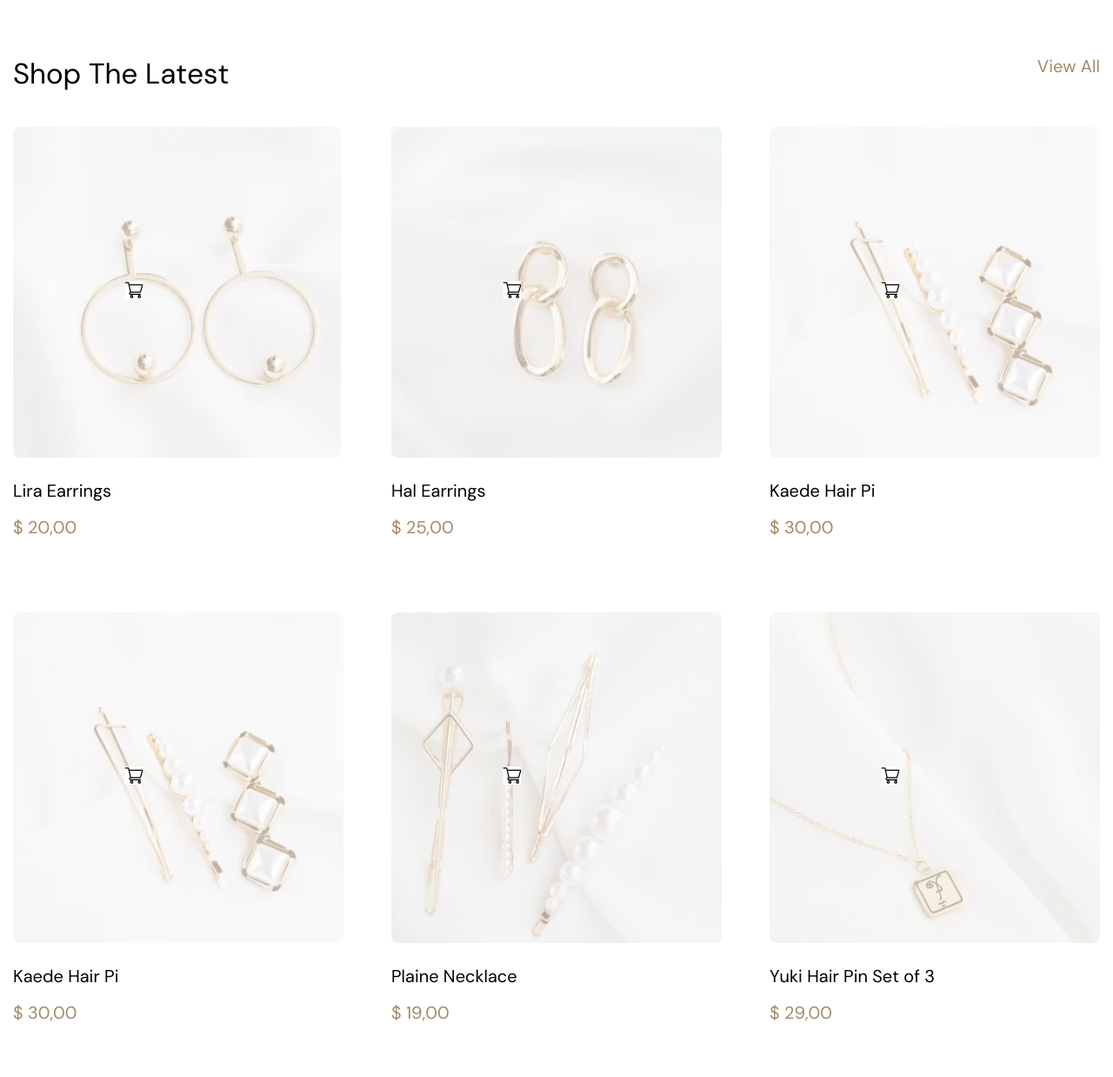
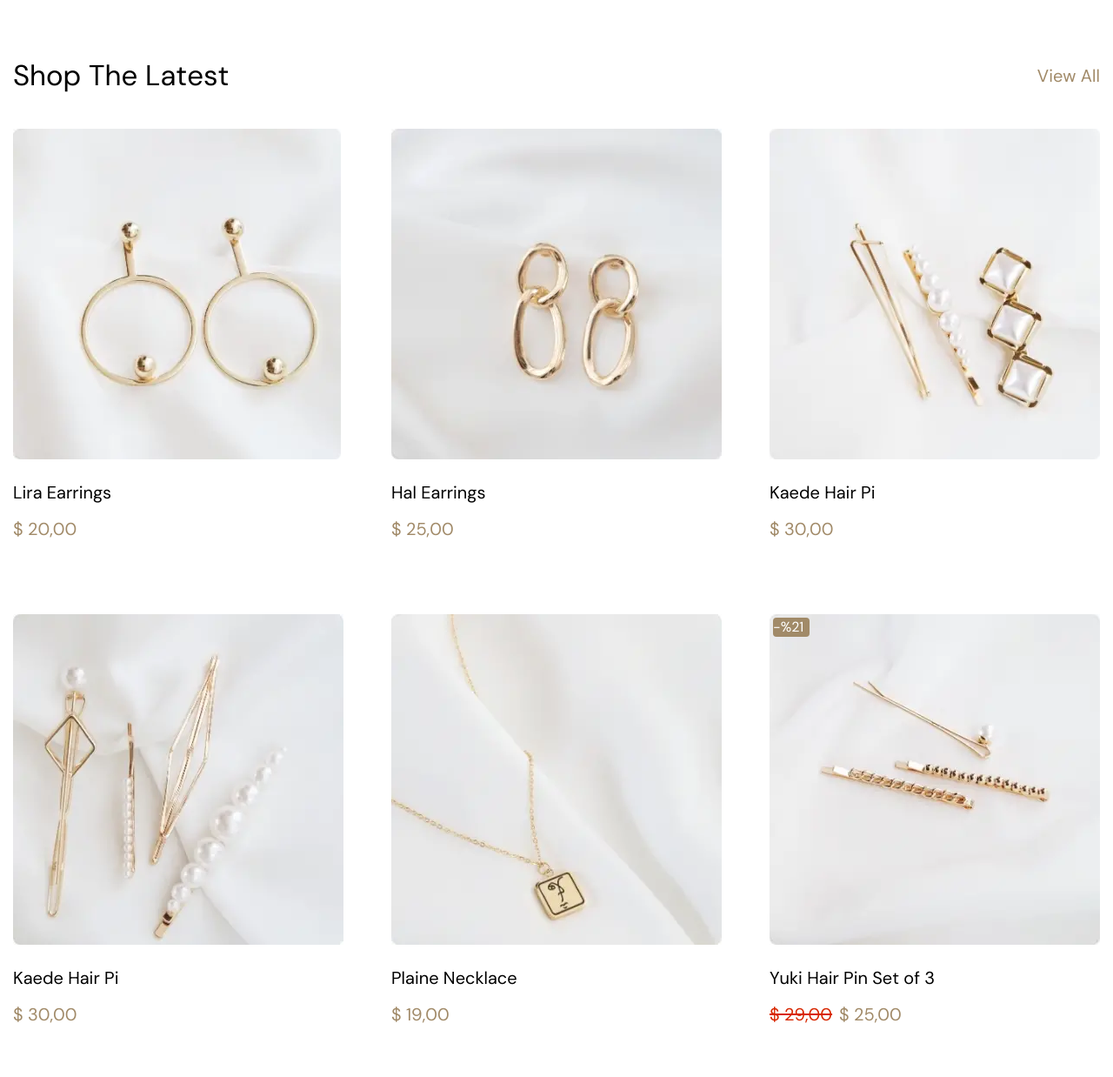
Before and after one commit to SerhiiShapovalenko/shoppe, a website: page app/index.html in a window 1280 px wide. Shown: the part 802-2040 px from the top of the page at 87% size. Drawn offline with nearby package versions, Linux system fonts and the light colour scheme; files that its build step writes are made by us from their sources.

Commit message:
catalog adaptive added

```diff
--- a/app/index.html
+++ b/app/index.html
@@ -25,11 +25,11 @@
             </ul>
             <ul class="menu__icons">
               <li class="menu__icons-item">
-                <a href="#" class="menu__icons-link">
+                <button href="#" class="menu__icons-button">
                   <svg class="menu__icons-icon menu__icons-icon--searcher">
                     <use xlink:href="images/sprite.svg#icons--searcher"></use>
                   </svg>
-                </a>
+                </button>
               </li>
               <li class="menu__icons-item menu__icons-item--cart">
                 <a href="#" class="menu__icons-link">
@@ -130,21 +130,21 @@
               </picture>
             </a>
             <div class="catalog__list-icons catalog__icons">
-              <a href="#" class="catalog__icons-link">
-                <svg class="catalog__icons-icon">
+              <button href="#" class="catalog__icons-button">
+                <svg class="catalog__icons-icon catalog__icons-icon--cart">
                   <use xlink:href="images/sprite.svg#icons--cart"></use>
                 </svg>
-              </a>
-              <a href="#" class="catalog__icons-link">
-                <svg class="catalog__icons-icon">
+              </button>
+              <button href="#" class="catalog__icons-button">
+                <svg class="catalog__icons-icon catalog__icons-icon--heart">
                   <use xlink:href="images/sprite.svg#icons--heart"></use>
                 </svg>
-              </a>
-              <a href="#" class="catalog__icons-link">
-                <svg class="catalog__icons-icon">
+              </button>
+              <button href="#" class="catalog__icons-button">
+                <svg class="catalog__icons-icon catalog__icons-icon--eye">
                   <use xlink:href="images/sprite.svg#icons--eye"></use>
                 </svg>
-              </a>
+              </button>
             </div>
           </div>
           <dl class="catalog__list-сontent">
@@ -165,21 +165,21 @@
                 </picture>
               </a>
               <div class="catalog__list-icons catalog__icons">
-                <a href="#" class="catalog__icons-link">
-                  <svg class="catalog__icons-icon">
+                <button href="#" class="catalog__icons-button">
+                  <svg class="catalog__icons-icon catalog__icons-icon--cart">
                     <use xlink:href="images/sprite.svg#icons--cart"></use>
                   </svg>
-                </a>
-                <a href="#" class="catalog__icons-link">
-                  <svg class="catalog__icons-icon">
+                </button>
+                <button href="#" class="catalog__icons-button">
+                  <svg class="catalog__icons-icon catalog__icons-icon--heart">
                     <use xlink:href="images/sprite.svg#icons--heart"></use>
                   </svg>
-                </a>
-                <a href="#" class="catalog__icons-link">
-                  <svg class="catalog__icons-icon">
+                </button>
+                <button href="#" class="catalog__icons-button">
+                  <svg class="catalog__icons-icon catalog__icons-icon--eye">
                     <use xlink:href="images/sprite.svg#icons--eye"></use>
                   </svg>
-                </a>
+                </button>
               </div>
             </div>
           </a>
@@ -200,55 +200,21 @@
               </picture>
             </a>
             <div class="catalog__list-icons catalog__icons">
-              <a href="#" class="catalog__icons-link">
-                <svg class="catalog__icons-icon">
+              <button href="#" class="catalog__icons-button">
+                <svg class="catalog__icons-icon catalog__icons-icon--cart">
                   <use xlink:href="images/sprite.svg#icons--cart"></use>
                 </svg>
-              </a>
-              <a href="#" class="catalog__icons-link">
-                <svg class="catalog__icons-icon">
+              </button>
+              <button href="#" class="catalog__icons-button">
+                <svg class="catalog__icons-icon catalog__icons-icon--heart">
                   <use xlink:href="images/sprite.svg#icons--heart"></use>
                 </svg>
-              </a>
-              <a href="#" class="catalog__icons-link">
-                <svg class="catalog__icons-icon">
+              </button>
+              <button href="#" class="catalog__icons-button">
+                <svg class="catalog__icons-icon catalog__icons-icon--eye">
                   <use xlink:href="images/sprite.svg#icons--eye"></use>
                 </svg>
-              </a>
-            </div>
-          </div>
-          <dl class="catalog__list-сontent">
-            <dt class="catalog__list-content-name">Kaede Hair Pi</dt>
-            <dd class="catalog__list-content-price">$ 30,00</dd>
-          </dl>
-        </li>
-        <li class="catalog__list-item">
-          <div class="catalog__list-picture">
-            <a href="#" class="catalog__list-link">
-              <picture class="catalog__list-img">
-                <source srcset="images/catalog/catalog-img-3.webp" />
-                <img
-                  src="images/catalog/catalog-img-3.jpeg"
-                  alt="Lira Earrings"
-                />
-              </picture>
-            </a>
-            <div class="catalog__list-icons catalog__icons">
-              <a href="#" class="catalog__icons-link">
-                <svg class="catalog__icons-icon">
-                  <use xlink:href="images/sprite.svg#icons--cart"></use>
-                </svg>
-              </a>
-              <a href="#" class="catalog__icons-link">
-                <svg class="catalog__icons-icon">
-                  <use xlink:href="images/sprite.svg#icons--heart"></use>
-                </svg>
-              </a>
-              <a href="#" class="catalog__icons-link">
-                <svg class="catalog__icons-icon">
-                  <use xlink:href="images/sprite.svg#icons--eye"></use>
-                </svg>
-              </a>
+              </button>
             </div>
           </div>
           <dl class="catalog__list-сontent">
@@ -268,26 +234,26 @@
               </picture>
             </a>
             <div class="catalog__list-icons catalog__icons">
-              <a href="#" class="catalog__icons-link">
-                <svg class="catalog__icons-icon">
+              <button href="#" class="catalog__icons-button">
+                <svg class="catalog__icons-icon catalog__icons-icon--cart">
                   <use xlink:href="images/sprite.svg#icons--cart"></use>
                 </svg>
-              </a>
-              <a href="#" class="catalog__icons-link">
-                <svg class="catalog__icons-icon">
+              </button>
+              <button href="#" class="catalog__icons-button">
+                <svg class="catalog__icons-icon catalog__icons-icon--heart">
                   <use xlink:href="images/sprite.svg#icons--heart"></use>
                 </svg>
-              </a>
-              <a href="#" class="catalog__icons-link">
-                <svg class="catalog__icons-icon">
+              </button>
+              <button href="#" class="catalog__icons-button">
+                <svg class="catalog__icons-icon catalog__icons-icon--eye">
                   <use xlink:href="images/sprite.svg#icons--eye"></use>
                 </svg>
-              </a>
+              </button>
             </div>
           </div>
           <dl class="catalog__list-сontent">
-            <dt class="catalog__list-content-name">Plaine Necklace</dt>
-            <dd class="catalog__list-content-price">$ 19,00</dd>
+            <dt class="catalog__list-content-name">Kaede Hair Pi</dt>
+            <dd class="catalog__list-content-price">$ 30,00</dd>
           </dl>
         </li>
         <li class="catalog__list-item">
@@ -302,26 +268,70 @@
               </picture>
             </a>
             <div class="catalog__list-icons catalog__icons">
-              <a href="#" class="catalog__icons-link">
-                <svg class="catalog__icons-icon">
+              <button href="#" class="catalog__icons-button">
+                <svg class="catalog__icons-icon catalog__icons-icon--cart">
                   <use xlink:href="images/sprite.svg#icons--cart"></use>
                 </svg>
-              </a>
-              <a href="#" class="catalog__icons-link">
-                <svg class="catalog__icons-icon">
+              </button>
+              <button href="#" class="catalog__icons-button">
+                <svg class="catalog__icons-icon catalog__icons-icon--heart">
                   <use xlink:href="images/sprite.svg#icons--heart"></use>
                 </svg>
-              </a>
-              <a href="#" class="catalog__icons-link">
-                <svg class="catalog__icons-icon">
+              </button>
+              <button href="#" class="catalog__icons-button">
+                <svg class="catalog__icons-icon catalog__icons-icon--eye">
                   <use xlink:href="images/sprite.svg#icons--eye"></use>
                 </svg>
-              </a>
+              </button>
+            </div>
+          </div>
+          <dl class="catalog__list-сontent">
+            <dt class="catalog__list-content-name">Plaine Necklace</dt>
+            <dd class="catalog__list-content-price">$ 19,00</dd>
+          </dl>
+        </li>
+        <li class="catalog__list-item">
+          <div class="catalog__list-picture">
+            <a href="#" class="catalog__list-link">
+              <picture class="catalog__list-img">
+                <source srcset="images/catalog/catalog-img-6.webp" />
+                <img
+                  src="images/catalog/catalog-img-6.jpeg"
+                  alt="Lira Earrings"
+                />
+              </picture>
+            </a>
+            <div class="catalog__list-icons catalog__icons">
+              <button href="#" class="catalog__icons-button">
+                <svg class="catalog__icons-icon catalog__icons-icon--cart">
+                  <use xlink:href="images/sprite.svg#icons--cart"></use>
+                </svg>
+              </button>
+              <button href="#" class="catalog__icons-button">
+                <svg class="catalog__icons-icon catalog__icons-icon--heart">
+                  <use xlink:href="images/sprite.svg#icons--heart"></use>
+                </svg>
+              </button>
+              <button href="#" class="catalog__icons-button">
+                <svg class="catalog__icons-icon catalog__icons-icon--eye">
+                  <use xlink:href="images/sprite.svg#icons--eye"></use>
+                </svg>
+              </button>
+            </div>
+            <div class="catalog__list-dicount">
+              <span>-%21</span>
             </div>
           </div>
           <dl class="catalog__list-сontent">
             <dt class="catalog__list-content-name">Yuki Hair Pin Set of 3</dt>
-            <dd class="catalog__list-content-price">$ 29,00</dd>
+            <div class="catalog__price-container">
+              <dd class="catalog__list-content-price catalog__price">
+                $ 29,00
+              </dd>
+              <dd class="catalog__list-content-price catalog__price-new">
+                $ 25,00
+              </dd>
+            </div>
           </dl>
         </li>
       </ul>
--- a/app/scss/layots/_catalog.scss
+++ b/app/scss/layots/_catalog.scss
@@ -4,6 +4,7 @@
   &__top {
     display: flex;
     justify-content: space-between;
+    align-items: center;
     margin-bottom: 40px;
   }
 
@@ -26,12 +27,26 @@
     grid-template-columns: repeat(3, 1fr);
     row-gap: 85px;
     column-gap: 55px;
+
+    @include onMobile {
+      grid-template-columns: repeat(2, 1fr);
+      row-gap: 24px;
+      column-gap: 16px;
+    }
   }
 
   &__list-img img,
   .catalog__list-img source {
     margin-bottom: 25px;
-    opacity: 0.4;
+    transition: opacity 0.3s ease-in-out;
+
+    @include onMobile {
+      margin-bottom: 4px;
+    }
+  }
+
+  &__list-img:hover + .catalog__list-icons {
+    opacity: 1;
   }
 
   &__list-content-name {
@@ -39,6 +54,12 @@
     font-weight: 400;
     line-height: 1.625rem;
     margin-bottom: 16px;
+
+    @include onMobile {
+      font-size: 0.875rem;
+      line-height: 1.375rem;
+      margin-bottom: 4px;
+    }
   }
 
   &__list-content-price {
@@ -46,6 +67,34 @@
     font-weight: 500;
     line-height: 1.625rem;
     color: $accent-color;
+
+    @include onMobile {
+      font-size: 0.75rem;
+      font-weight: 400;
+      line-height: 1.25rem;
+    }
+  }
+
+  &__price-container {
+    display: flex;
+    gap: 8px;
+  }
+
+  &__price {
+    color: #d82700;
+    text-decoration: line-through;
+  }
+
+  &__list-dicount {
+    width: 42px;
+    height: 22px;
+    background-color: $accent-color;
+    color: #fff;
+    position: absolute;
+    top: 4px;
+    left: 4px;
+    border-radius: 4px;
+    transition: opacity 0.5s ease-in-out;
   }
 
   &__icons-link {
@@ -64,10 +113,51 @@
     top: 50%;
     left: 50%;
     transform: translate(-50%, -50%);
+    opacity: 0;
+  }
+
+  &__list-picture .catalog__icons {
+    transition: opacity 0.3s ease-in-out;
   }
 
   &__icons-icon {
-    width: 21px;
-    height: 21px;
+    cursor: pointer;
+    &--heart {
+      width: 25px;
+      height: 25px;
+    }
+
+    &--cart {
+      width: 25px;
+      height: 25px;
+    }
+
+    &--eye {
+      width: 32px;
+      height: 32px;
+    }
+  }
+
+  &__icons-button {
+    display: block;
+    border: none;
+    background: none;
+  }
+
+  &__list-picture .catalog__list-img {
+    transition: opacity 0.3s ease;
+  }
+
+  &__list-picture:hover .catalog__list-img,
+  .catalog__list-picture:hover .catalog__list-dicount {
+    @include onDesktop {
+      opacity: 0.4;
+    }
+  }
+
+  &__list-picture:hover .catalog__icons {
+    @include onDesktop {
+      opacity: 1;
+    }
   }
 }
--- a/app/scss/layots/_header.scss
+++ b/app/scss/layots/_header.scss
@@ -55,6 +55,12 @@
       margin: 0;
       gap: 5px;
     }
+  }
+
+  &__icons-button {
+    display: block;
+    border: none;
+    background: transparent;
   }
 
   &__icons-item--cart {
```
Also changed, not shown: app/components/header.html (+2 -2 lines), app/pages/index.html (+92 -82 lines).
